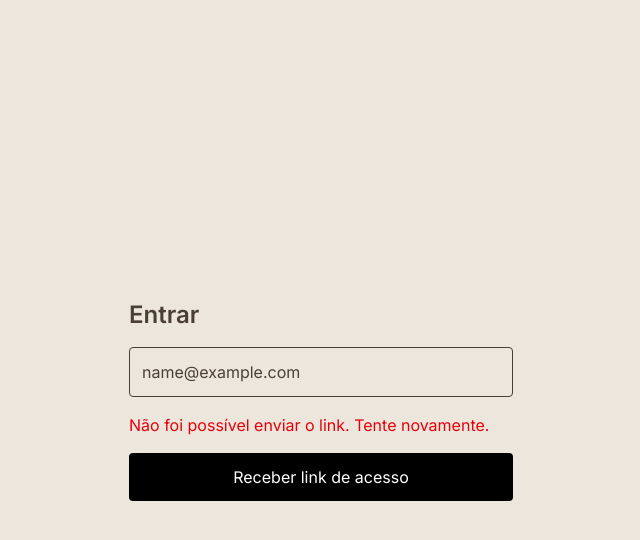
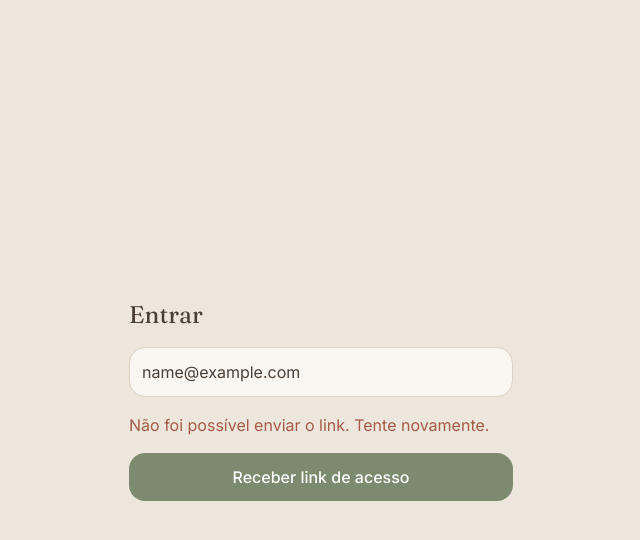
Before and after one commit to luisf66452/mulheres, a Next.js app: page /login in a window 1280 px wide. Both pictures are taken after typing "name@example.com" into the empty fields and a click on the button "Receber link de acesso". Shown: the top 540 px of the page, without its empty margins (319-959 px from the left). Built offline with nearby package versions, Linux system fonts and the light colour scheme; no server answers.

Commit message:
style: aplicar identidade visual Manhã de Domingo em /login

```diff
--- a/src/app/login/page.tsx
+++ b/src/app/login/page.tsx
@@ -3,6 +3,7 @@
 import { Suspense, useState } from 'react';
 import { useSearchParams } from 'next/navigation';
 import { enviarLinkMagico } from './actions';
+import Botao from '@/app/components/Botao';
 
 function LoginForm() {
   const searchParams = useSearchParams();
@@ -23,8 +24,8 @@ function LoginForm() {
 
   if (enviado) {
     return (
-      <main className="flex min-h-screen items-center justify-center p-6">
-        <p className="text-center text-lg">
+      <main className="flex min-h-screen items-center justify-center bg-fundo p-6">
+        <p className="text-center text-lg text-texto">
           Enviamos um link de acesso para <strong>{email}</strong>. Abra seu e-mail para entrar.
         </p>
       </main>
@@ -32,21 +33,19 @@ function LoginForm() {
   }
 
   return (
-    <main className="flex min-h-screen items-center justify-center p-6">
+    <main className="flex min-h-screen items-center justify-center bg-fundo p-6">
       <form onSubmit={handleSubmit} className="w-full max-w-sm space-y-4">
-        <h1 className="text-2xl font-semibold">Entrar</h1>
+        <h1 className="font-display text-2xl text-texto">Entrar</h1>
         <input
           type="email"
           required
           placeholder="seu@email.com"
           value={email}
           onChange={(e) => setEmail(e.target.value)}
-          className="w-full rounded border p-3"
+          className="w-full rounded-2xl border border-borda bg-superficie p-3 text-texto"
         />
-        {erro && <p className="text-red-600">{erro}</p>}
-        <button type="submit" className="w-full rounded bg-black p-3 text-white">
-          Receber link de acesso
-        </button>
+        {erro && <p className="text-alerta">{erro}</p>}
+        <Botao type="submit">Receber link de acesso</Botao>
       </form>
     </main>
   );
```
